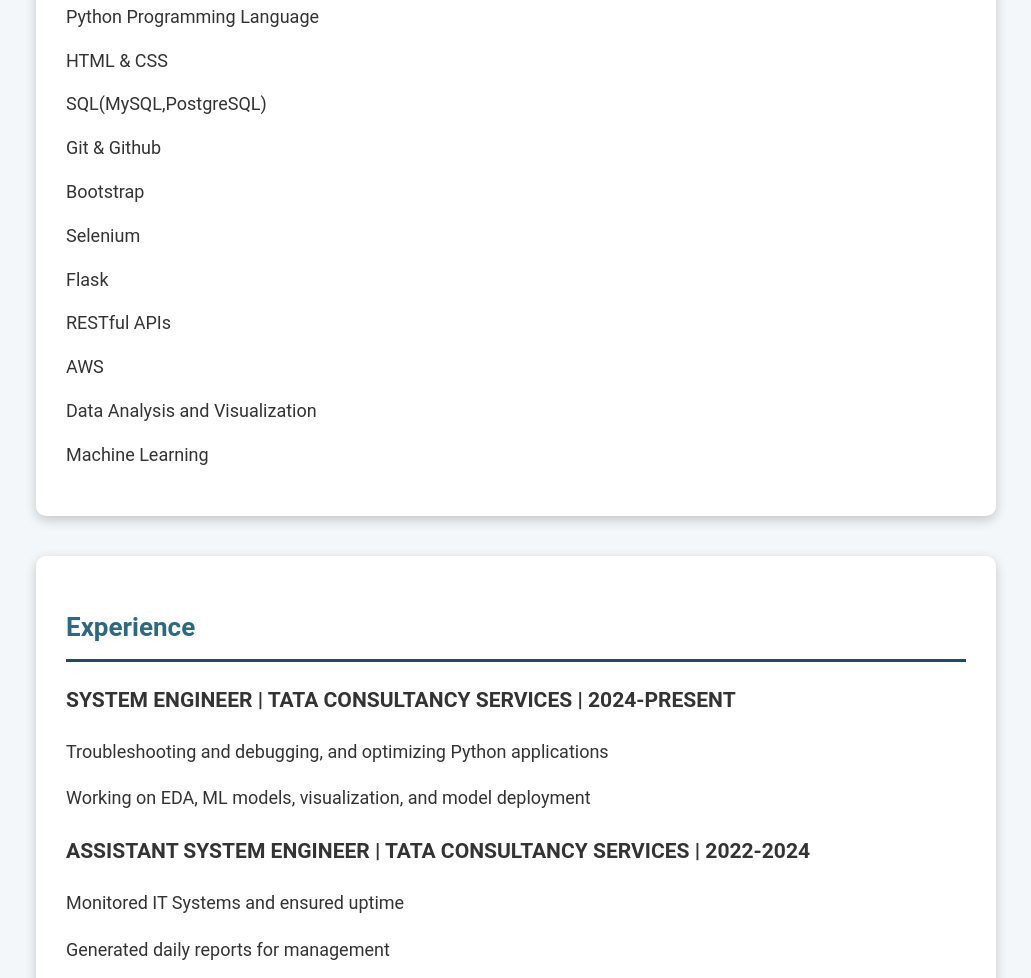
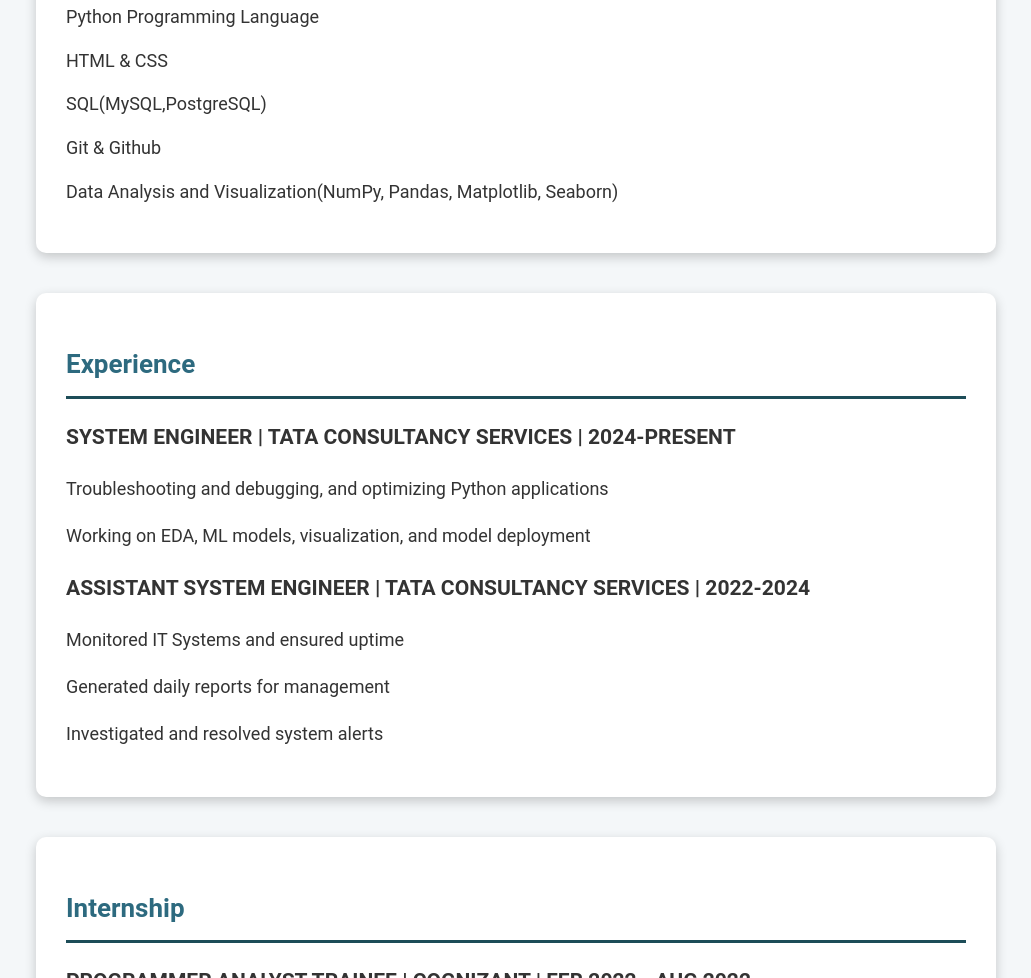
Before and after one commit to Neerajbhardwaj1111/Resume, a plain HTML site: page index.html in a window 1280 px wide. Shown: the part 1118-2096 px from the top of the page, without its empty margins (124-1155 px from the left). Drawn offline with Linux system fonts and the light colour scheme.

Commit message:
Update index.html

```diff
--- a/index.html
+++ b/index.html
@@ -35,13 +35,7 @@
             <li>HTML & CSS</li>
             <li>SQL(MySQL,PostgreSQL)</li>
             <li>Git & Github</li>
-            <li>Bootstrap</li>
-            <li>Selenium</li>
-            <li>Flask</li>
-            <li>RESTful APIs</li>
-            <li>AWS</li>
-            <li>Data Analysis and Visualization</li>
-            <li>Machine Learning</li>
+            <li>Data Analysis and Visualization(NumPy, Pandas, Matplotlib, Seaborn)</li>
         </ul>
     </section>
 
```
